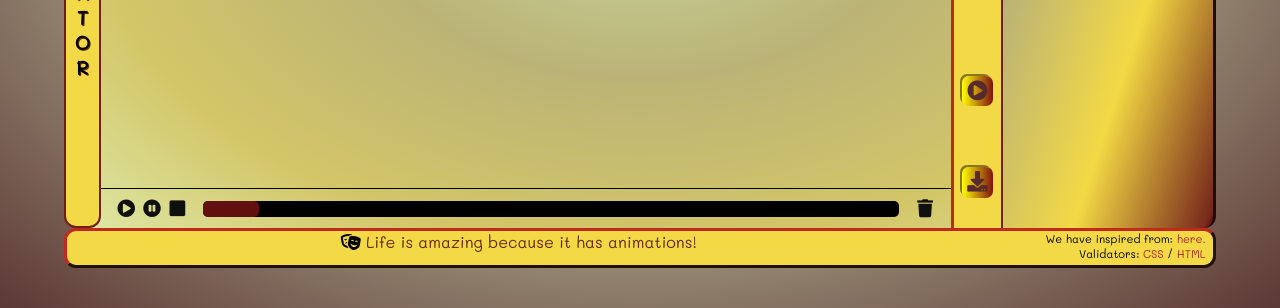
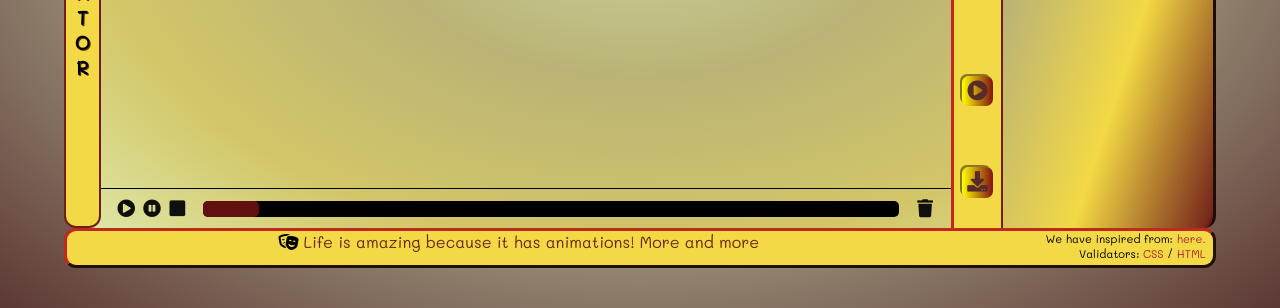
Before and after one commit to MariaM08/kanr-CLIW, a plain HTML site: page index.html in a window 1280 px wide. Shown: the part 492-800 px from the top of the page. Drawn offline with Linux system fonts and the light colour scheme.

Commit message:
Update index.html

```diff
--- a/index.html
+++ b/index.html
@@ -134,7 +134,7 @@
     <div class="footer">
       <div class="instructions">
         <span><i class="fas fa-theater-masks"></i></span>
-        <p id="footerMessage">Life is amazing because it has animations!</p>
+        <p id="footerMessage">Life is amazing because it has animations! More and more</p>
       </div>
       <div class="links">
         <p>We have inspired from: <a href="http://cssanimate.com/" target="_blank">here.</a></p>
```
